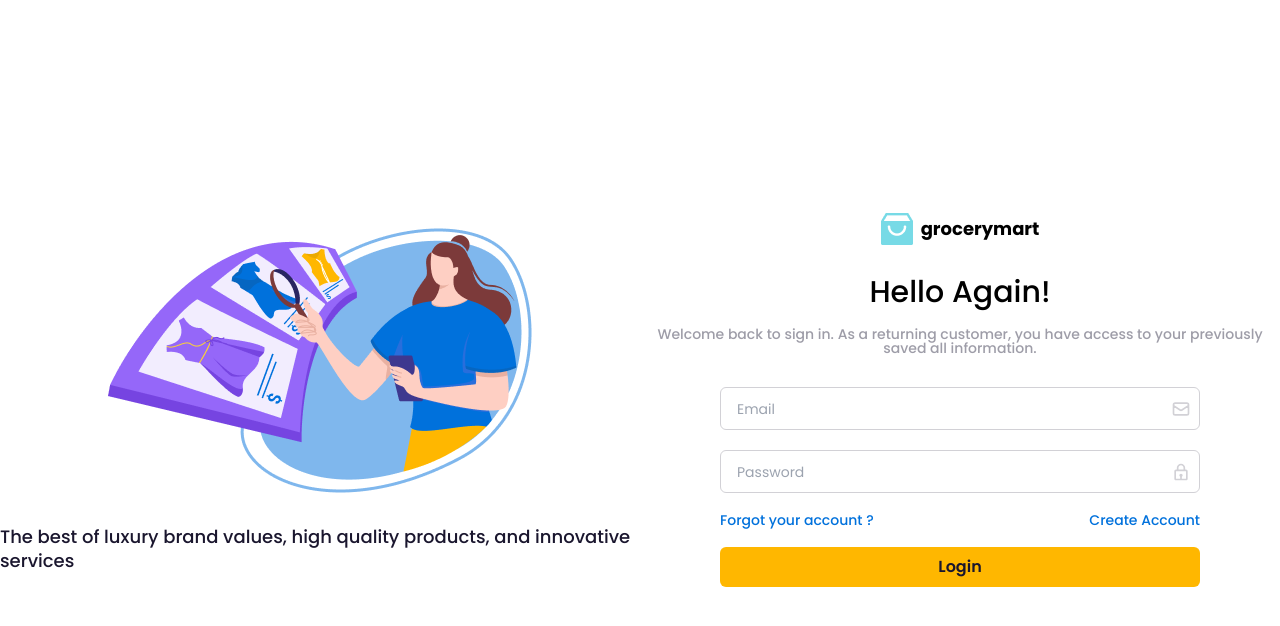
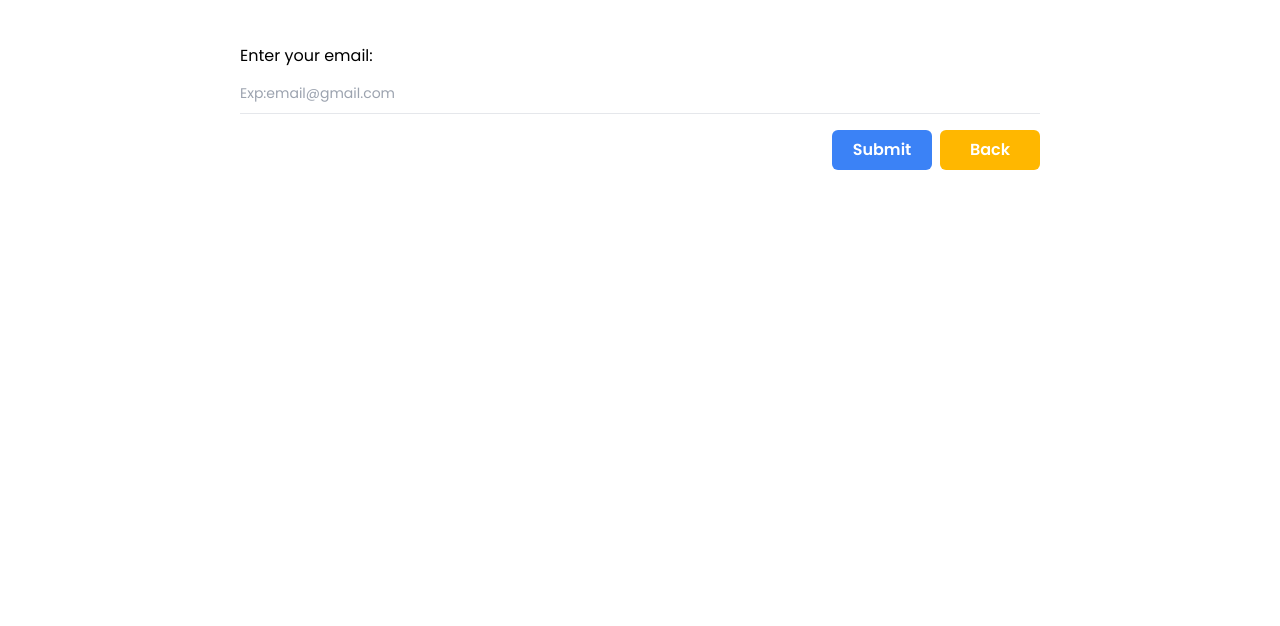
Before and after one commit to duc-cute/E-Commerce-client, a React (Vite) app: page /login in a window 1280 px wide. Both pictures are taken after a click on the element "Forgot your account ?". Shown: the top 626 px of the page. Built offline with nearby package versions, Linux system fonts and the light colour scheme.

Commit message:
#9 finish login,register logic , forgot password and change Password in email

```diff
--- a/src/App.jsx
+++ b/src/App.jsx
@@ -1,5 +1,7 @@
 /** @format */
 import { Route, Routes } from "react-router-dom";
+import { ToastContainer } from "react-toastify";
+import "react-toastify/dist/ReactToastify.css";
 import {
   Public,
   Home,
@@ -9,6 +11,8 @@ import {
   FAQs,
   Services,
   Products,
+  FinalRegister,
+  ResetPassword,
 } from "./pages/public";
 import path from "./ultils/path";
 import { getCategories } from "./redux/app/appAction";
@@ -34,8 +38,23 @@ function App() {
           <Route path={path.PRODUCTS} element={<Products />} />
           <Route path={path.OUR_SERVICES} element={<Services />} />
         </Route>
+        <Route path={path.RESET_PASSWORD} element={<ResetPassword />} />
         <Route path={path.LOGIN} element={<Login />} />
+        <Route path={path.FINAL_REGISTER} element={<FinalRegister />} />
       </Routes>
+      <ToastContainer
+        position="top-right"
+        autoClose={5000}
+        hideProgressBar={false}
+        newestOnTop={false}
+        closeOnClick
+        rtl={false}
+        pauseOnFocusLoss
+        draggable
+        pauseOnHover
+        theme="colored"
+      />
+      <ToastContainer />
     </div>
   );
 }
--- a/src/apis/user.jsx
+++ b/src/apis/user.jsx
@@ -6,6 +6,7 @@ export const apiRegister = (data) =>
     url: "/user/register",
     method: "post",
     data,
+    withCredentials: true,
   });
 
 export const apiLogin = (data) =>
@@ -14,3 +15,17 @@ export const apiLogin = (data) =>
     method: "post",
     data,
   });
+
+export const apiForgotPassword = (data) =>
+  axios({
+    url: "/user/forgotpassword",
+    method: "post",
+    data,
+  });
+
+export const apiResetPassword = (data) =>
+  axios({
+    url: "/user/resetpassword",
+    method: "put",
+    data,
+  });
--- a/src/components/Button.jsx
+++ b/src/components/Button.jsx
@@ -1,10 +1,12 @@
 /** @format */
-
+import { memo } from "react";
 const Button = ({ name, handleOnClick, style }) => {
   return (
     <button
       type="button"
-      className="px-4 py-3 text-[#1A162E] font-semibold rounded-md bg-[#FFB700]"
+      className={`px-4 py-3 text-[#1A162E] font-semibold rounded-md ${
+        style ? `${style}` : "bg-[#FFB700]"
+      } `}
       onClick={() => {
         handleOnClick && handleOnClick();
       }}
@@ -14,4 +16,4 @@ const Button = ({ name, handleOnClick, style }) => {
   );
 };
 
-export default Button;
+export default memo(Button);
--- a/src/components/InputField.jsx
+++ b/src/components/InputField.jsx
@@ -9,10 +9,11 @@ const InputField = ({
   setInvalidField,
   icon,
   w,
+  style,
 }) => {
   return (
     <div
-      className={`bg-white border border-solid border-[#d2d1d6] flex justify-between items-center rounded-md ${
+      className={`${style} bg-white border border-solid border-[#d2d1d6] flex justify-between items-center rounded-md ${
         w ? `w-[${w}px]` : ""
       }`}
     >
--- a/src/components/TopHeader.jsx
+++ b/src/components/TopHeader.jsx
@@ -6,7 +6,7 @@ import path from "../ultils/path";
 
 const TopHeader = () => {
   return (
-    <div className="w-full flex justify-center  h-[38px] bg-main text-[12px] text-white">
+    <div className="w-full flex justify-center items-center  h-[38px] bg-main text-[12px] text-white">
       <div className="w-main p-[10px] flex justify-between px-5">
         <span>ORDER ONLINE OR CALL US (+1800) 000 8808</span>
         <Link to={`/${path.LOGIN}`}>Sign In or Create Account</Link>
--- /dev/null
+++ b/src/pages/public/FinalRegister.jsx
@@ -0,0 +1,23 @@
+/** @format */
+
+import { useNavigate, useParams } from "react-router-dom";
+import Swal from "sweetalert2";
+import path from "../../ultils/path";
+import { useEffect } from "react";
+const FinalRegister = () => {
+  const { status } = useParams();
+  const navigate = useNavigate();
+  useEffect(() => {
+    if (status === "failed")
+      Swal.fire("Oops!", "Đăng ký không thành công !", "error").then(() => {
+        navigate(`/${path.LOGIN}`);
+      });
+    if (status === "success")
+      Swal.fire("Congration!", "Đăng ký  thành công !", "success").then(() => {
+        navigate(`/${path.LOGIN}`);
+      });
+  }, []);
+  return <div className="h-screen w-screen bg-gray-100"></div>;
+};
+
+export default FinalRegister;
--- a/src/pages/public/Login.jsx
+++ b/src/pages/public/Login.jsx
@@ -2,19 +2,23 @@
 import loginImage from "../../assets/images/login.png";
 import logoImage from "../../assets/images/IconLogo.png";
 import icons from "../../ultils/icons";
+import { toast } from "react-toastify";
 import { useCallback, useState } from "react";
 import { InputField, Button } from "../../components";
-import { apiLogin, apiRegister } from "../../apis";
+import { apiLogin, apiRegister, apiForgotPassword } from "../../apis";
 import swal from "sweetalert2";
 import { useNavigate } from "react-router-dom";
 import path from "../../ultils/path";
 import { register } from "../../redux/user/userSlice";
 import { useDispatch } from "react-redux";
+
 const { HiOutlineMail, BiLock, FiUser, RiPhoneFill } = icons;
 const Login = () => {
   const navigate = useNavigate();
   const dispatch = useDispatch();
   const [isRegister, setIsRegister] = useState(false);
+  const [isForgotPassWord, setIsForgotPassWord] = useState(false);
+  const [email, setEmail] = useState("");
   const [payload, setPayload] = useState({
     email: "",
     password: "",
@@ -60,33 +64,72 @@ const Login = () => {
       } else swal.fire("Oops!", rs?.mes, "error");
     }
   }, [payload, isRegister]);
+
+  const handleForgot = async () => {
+    console.log(email);
+    const response = await apiForgotPassword({ email });
+    if (response?.success) toast.success(response.mes);
+    else toast.info(response.mes);
+  };
+
   return (
-    <div className="flex items-center justify-around h-screen">
-      <div className="flex-1 flex flex-col justify-center items-center ">
+    <div className="relative flex items-center justify-around h-screen">
+      {isForgotPassWord && (
+        <div className="absolute bg-white z-50 top-0 left-0 right-0 bottom-0 flex flex-col items-center pt-12 ">
+          <div className="flex flex-col gap-4">
+            <label htmlFor="email">Enter your email:</label>
+            <input
+              type="text"
+              id="email"
+              className=" w-[800px] pb-2 border-b border-solid outline-none placeholder:text-sm"
+              placeholder="Exp:email@gmail.com"
+              value={email}
+              onChange={(e) => setEmail(e.target.value)}
+            />
+            <div className="flex justify-end gap-2">
+              <Button
+                style="bg-blue-500 text-white w-[100px]"
+                name="Submit"
+                handleOnClick={() => handleForgot()}
+              />
+              <Button
+                style="text-white bg-[#FFB700] w-[100px]"
+                name="Back"
+                handleOnClick={() => setIsForgotPassWord(false)}
+              />
+            </div>
+          </div>
+        </div>
+      )}
+      <div className="flex-1 flex flex-col justify-center items-center mx-[150px] ">
         <img src={loginImage} alt="login" />
-        <p className="font-medium text-[18px] text-[#1A162E] leading-6 mt-8">
+        <p className="font-medium text-[18px] text-[#1A162E] leading-6 mt-8 text-center">
           The best of luxury brand values, high quality products, and innovative
           services
         </p>
       </div>
-      <div className="flex-1 flex flex-col justify-center items-center ">
-        <div className="flex gap-2 items-center mb-8">
-          <img src={logoImage} alt="logo" />
+      <div className="flex-1 flex flex-col justify-center items-center px-[130px]">
+        <div className="flex gap-2 items-center mb-[50px]">
+          <img
+            className="w-[32px] h-[32px] object-contain"
+            src={logoImage}
+            alt="logo"
+          />
           <p className="text-[18px] font-bold">grocerymart</p>
         </div>
-        <div className="text-center mb-8">
-          <h1 className="text-[30px] font-medium mb-5">
+        <div className="text-center mb-[60px]">
+          <h1 className="text-[30px] font-medium mb-[10px] leading-6">
             {isRegister ? "Sign Up " : "Hello Again!"}
           </h1>
-          <p className="text-[#9E9DA8] font-medium text-[14px]">
+          <p className="text-[#9E9DA8] font-medium text-[14px] leading-6">
             {isRegister
               ? "Let’s create your account and Shop like a pro and save money."
               : "Welcome back to sign in. As a returning customer, you have access to your previously saved all information."}
           </p>
         </div>
-        <div className="flex flex-col gap-5 ">
+        <div className="flex flex-col  ">
           {isRegister && (
-            <div className="flex gap-5 w-[480px]">
+            <div className="flex gap-5 w-[480px] mb-[30px]">
               <InputField
                 value={payload.firstname}
                 setValue={setPayload}
@@ -107,6 +150,7 @@ const Login = () => {
             nameKey="email"
             icon={<HiOutlineMail />}
             w={480}
+            style={"mb-[30px]"}
           />
           {isRegister && (
             <InputField
@@ -115,6 +159,7 @@ const Login = () => {
               nameKey="mobile"
               icon={<RiPhoneFill />}
               w={480}
+              style={"mb-[30px]"}
             />
           )}
           <InputField
@@ -124,11 +169,17 @@ const Login = () => {
             icon={<BiLock />}
             w={480}
             type="password"
+            style={"mb-[20px]"}
           />
 
-          <div className="flex justify-between text-[#0071DC] text-[14px] font-medium">
+          <div className="flex justify-between text-[#0071DC] text-[14px] font-medium mb-[50px]">
             {!isRegister && (
-              <span className="cursor-pointer">Forgot your account ?</span>
+              <span
+                className="cursor-pointer"
+                onClick={() => setIsForgotPassWord(true)}
+              >
+                Forgot your account ?
+              </span>
             )}
             {isRegister ? (
               <span
--- /dev/null
+++ b/src/pages/public/ResetPassword.jsx
@@ -0,0 +1,42 @@
+/** @format */
+
+import React, { useState } from "react";
+import { Button } from "../../components";
+import { useParams } from "react-router-dom";
+import { apiResetPassword } from "../../apis";
+import { toast } from "react-toastify";
+
+const ResetPassword = () => {
+  const [newPassword, setNewPassword] = useState("");
+
+  const { token } = useParams();
+  const handleResetPassword = async () => {
+    const rs = await apiResetPassword({ token, password: newPassword });
+    if (rs?.success) toast.success(rs.mes, { theme: "colored" });
+    else toast.info(rs.mes, { theme: "colored" });
+  };
+  return (
+    <div className="absolute bg-white z-50 top-0 left-0 right-0 bottom-0 flex flex-col items-center pt-12 ">
+      <div className="flex flex-col gap-4">
+        <label htmlFor="email">Enter your new password:</label>
+        <input
+          type="text"
+          id="email"
+          className=" w-[800px] pb-2 border-b border-solid outline-none placeholder:text-sm"
+          placeholder="Exp:email@gmail.com"
+          value={newPassword}
+          onChange={(e) => setNewPassword(e.target.value)}
+        />
+        <div className="flex justify-end gap-2">
+          <Button
+            style="bg-blue-500 text-white "
+            name="Change Password"
+            handleOnClick={() => handleResetPassword()}
+          />
+        </div>
+      </div>
+    </div>
+  );
+};
+
+export default ResetPassword;
--- a/src/pages/public/index.jsx
+++ b/src/pages/public/index.jsx
@@ -8,3 +8,5 @@ export { default as Services } from "./Services";
 export { default as FAQs } from "./FAQs";
 export { default as DetailProduct } from "./DetailProduct";
 export { default as Products } from "./Products";
+export { default as FinalRegister } from "./FinalRegister";
+export { default as ResetPassword } from "./ResetPassword";
--- a/src/ultils/path.jsx
+++ b/src/ultils/path.jsx
@@ -11,6 +11,8 @@ const path = {
   OUR_SERVICES: "services",
   DETAIL_PRODUCT: "product",
   DETAIL_PRODUCT_PID_TITLE: "product/:pid/:title",
+  FINAL_REGISTER: "finalregister/:status",
+  RESET_PASSWORD: "reset-password/:token",
 };
 
 export default path;
```
